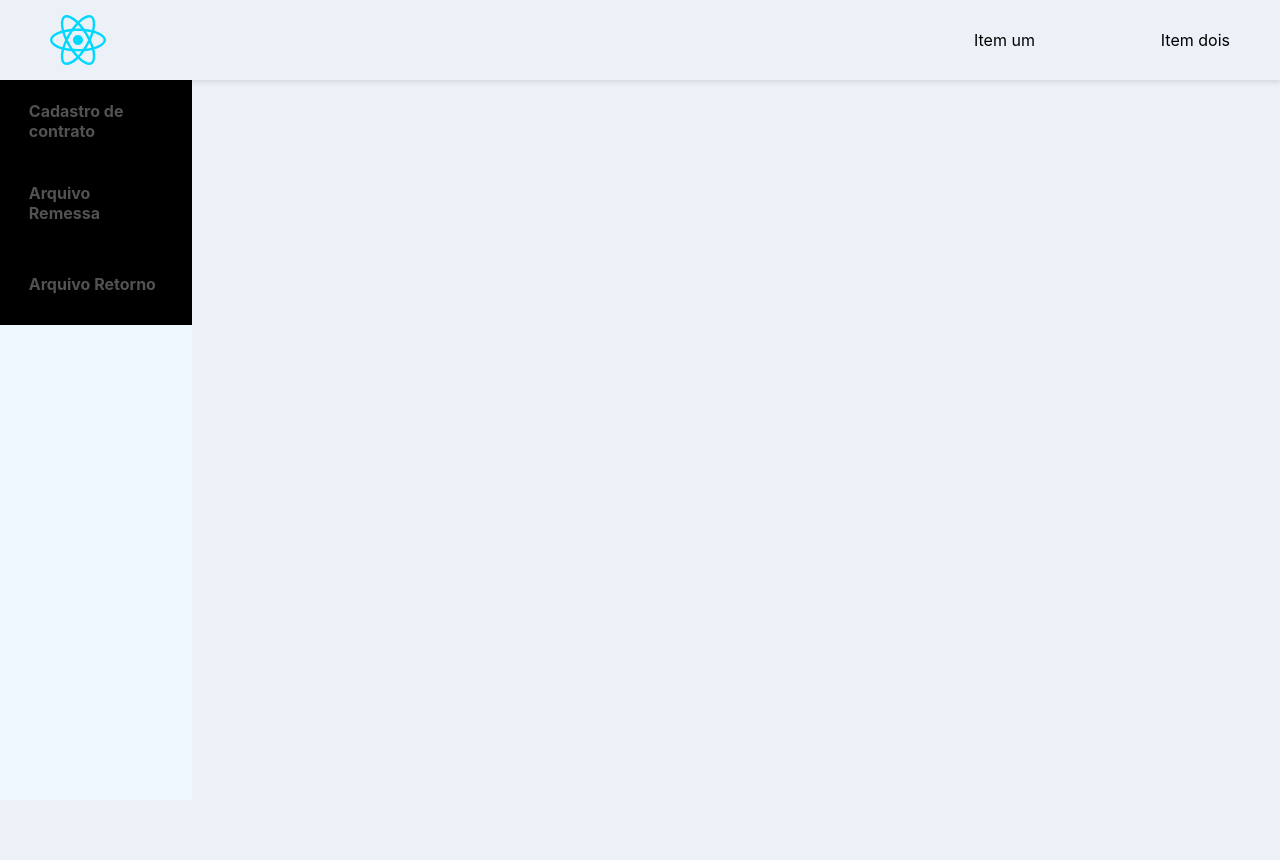
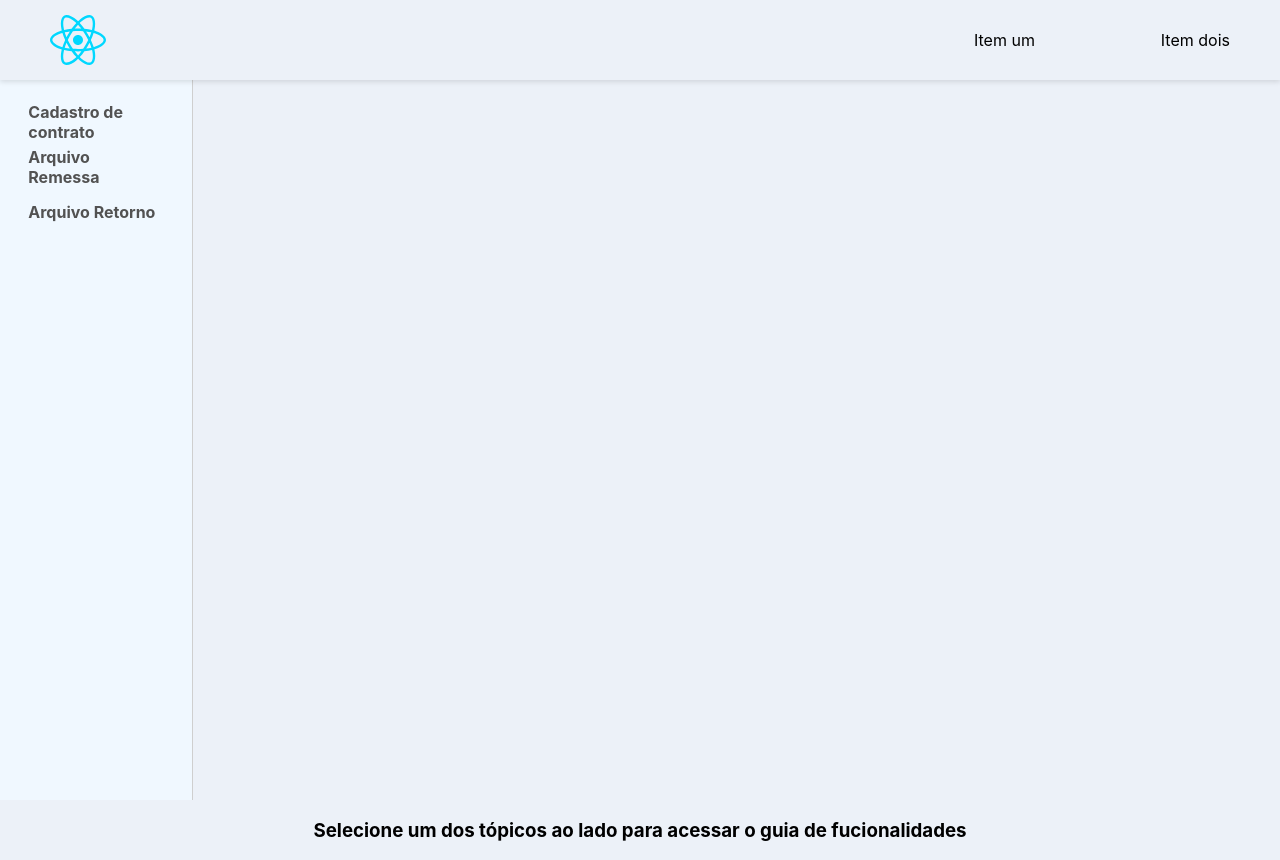
Before and after one commit to DiegoCiara/Guide, a React (Vite) app: page / in a window 1280 px wide. Before the commit the page ends 800 px from the top, so only its background shows below. Built offline with nearby package versions, Linux system fonts and the light colour scheme.

Commit message:
Container

```diff
--- a/src/App.css
+++ b/src/App.css
@@ -18,6 +18,7 @@
   color: rgb(82, 82, 82);
   padding: 5%;
   border-radius: 10px;
+  margin: 2px;
 }
 
 .MenuItem:hover{
--- a/src/App.jsx
+++ b/src/App.jsx
@@ -1,17 +1,27 @@
-import { useState } from 'react'
-import reactLogo from './assets/react.svg'
-import viteLogo from '/vite.svg'
 import './App.css'
 import { NavBar } from './ui/components/NavBar'
 import { Drawler } from './ui/components/Drawler'
+import { Route, Routes, BrowserRouter as Router, Navigate, RouterProvider, BrowserRouter
+} from 'react-router-dom'
+import { Home } from './pages/home'
+import { CadastroContrato } from './pages/contents/cadastrocontrato'
+import { ArquivoRemessa } from './pages/contents/arquivoremessa'
+import { ArquivoRetorno } from './pages/contents/arquivoretorno'
 
 function App() {
-  const [count, setCount] = useState(0)
-
   return (
     <>
       <NavBar/>
       <Drawler/>
+      <Router>
+          <Routes>
+            <Route path='/' element={<Home/>}/>
+            <Route path='/cadastrocontrato' element={<CadastroContrato/>}/>
+            <Route path='/arquivoremessa' element={<ArquivoRemessa/>}/>
+            <Route path='/arquivoretorno' element={<ArquivoRetorno/>}/>
+            <Route path="*" element={<Home/>} />
+          </Routes>
+      </Router>
     </>
   )
 }
--- a/src/pages/home.jsx
+++ b/src/pages/home.jsx
@@ -0,0 +1,10 @@
+
+export function Home(){
+  return(
+    <>
+      <h3>
+        Selecione um dos tópicos ao lado para acessar o guia de fucionalidades
+      </h3>
+    </>
+  )
+}
--- /dev/null
+++ b/src/ui/styles/Container.jsx
@@ -0,0 +1,5 @@
+import styled from "styled-components";
+
+export const Container = styled.div`
+
+`;
--- a/src/ui/styles/DrawlerStyled.jsx
+++ b/src/ui/styles/DrawlerStyled.jsx
@@ -8,12 +8,14 @@ export const DrawlerStyled = styled.div`
   width: 15vw;
   height: 90vh;
   background-color: #f0f8ff;
+  border-right: 1px solid #cfcfcf;
 `;
 
 export const MenuDrawler = styled(DrawlerStyled)`
   width: 100%;
   height: auto;
+  gap: 2px;
   padding: 0;
+  margin-top: 20px;
   justify-content: start;
-  background-color:black;
 `;
```
